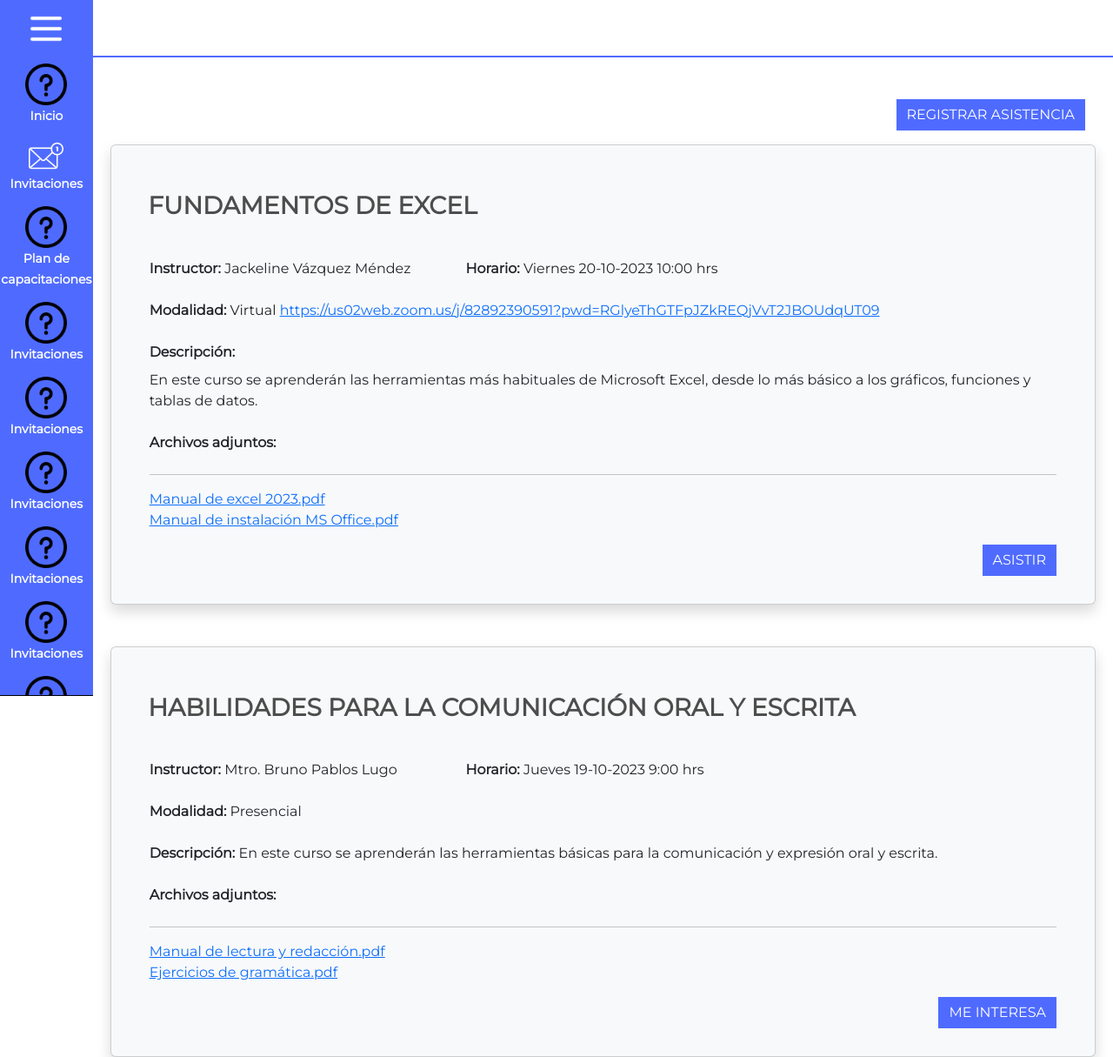
After one commit to Zharen03/SCA-ITESCA, a Django app: page /sca/show_invitations in a window 1280 px wide. The commit adds this page. Shown: the whole page at 87% size. Run offline with Django 4.2, Linux system fonts and the light colour scheme.

Commit message:
Feature: show invitations display, needs request c

```diff
--- a/sca_itesca/scaItescaApp/static/CSS/general.css
+++ b/sca_itesca/scaItescaApp/static/CSS/general.css
@@ -5,7 +5,9 @@ Prioridad:
     elemento
   */
 
+
 /*AJUSTES A LA PANTALLA GENERAL*/
+
 body {
     background-color: white;
     font-family: 'Montserrat', sans-serif;
@@ -16,7 +18,9 @@ Prioridad:
     color: #4D4D4D;
 }
 
+
 /*BOTÓN GENÉRICO AZUL*/
+
 #button_registrar {
     background-color: #4F6BFF;
     color: white;
@@ -62,7 +66,54 @@ Prioridad:
     background-color: #1734CB;
 }
 
+#button_assist {
+    background-color: #4F6BFF;
+    color: white;
+    border: none;
+    border-radius: 0%;
+}
+
+#button_assist:hover {
+    background-color: #1734CB;
+}
+
+#button_assist:active {
+    background-color: #1734CB;
+}
+
+#button_interested {
+    background-color: #4F6BFF;
+    color: white;
+    border: none;
+    border-radius: 0%;
+}
+
+#button_interested:hover {
+    background-color: #1734CB;
+}
+
+#button_interested:active {
+    background-color: #1734CB;
+}
+
+#button_register_attendance {
+    background-color: #4F6BFF;
+    color: white;
+    border: none;
+    border-radius: 0%;
+}
+
+#button_register_attendance:hover {
+    background-color: #1734CB;
+}
+
+#button_register_attendance:active {
+    background-color: #1734CB;
+}
+
+
 /*BOTÓN GENÉRICO ROJO*/
+
 #button_cancelar {
     background-color: #FF5555;
     color: white;
@@ -78,7 +129,9 @@ Prioridad:
     background-color: #DD2A2A;
 }
 
+
 /*INPUT*/
+
 .form-control {
     box-sizing: border-box;
     border: 2px solid #4F6BFF;
@@ -88,7 +141,9 @@ Prioridad:
     outline: none;
 }
 
+
 /*SELECT*/
+
 .form-select {
     box-sizing: border-box;
     border: 2px solid #4F6BFF;
--- /dev/null
+++ b/sca_itesca/scaItescaApp/templates/show_invitations.html
@@ -0,0 +1,169 @@
+{% extends 'menu.html' %}
+
+
+{% block title %}Invitaciones{% endblock %}
+{% block css_links %}
+<link rel="stylesheet" href="..\static\CSS\general.css">
+<link rel="preconnect" href="https://fonts.googleapis.com/">
+<link rel="preconnect" href="https://fonts.gstatic.com/" crossorigin>
+<link href="https://fonts.googleapis.com/css2?family=Montserrat&display=swap" rel="stylesheet">
+{% endblock %}
+
+{% block content%}
+<div class="col-12 mb-3" style="align-items: end;">
+    <div class="container-fluid" style="display: flex; justify-content: right; ">
+        <button id="button_register_attendance" type="button" class="btn">REGISTRAR ASISTENCIA</button>
+    </div>
+</div>
+
+<div class="card shadow p-3  bg-body-tertiary rounded mb-5">
+    <!-- CAPACITACIÓN OBLIGATORIA -->
+    <!-- NOMBRE DE CAPACITACIÓN -->
+    <div class="card-body">
+        <div class="row">
+            <div class="col">
+                <h3 style="margin-bottom: 4%; margin-top: 2%; margin-left: 1%;"> <strong>FUNDAMENTOS DE EXCEL </strong></h3>
+            </div>
+
+        </div>
+        <div class="row">
+            <!-- r2 NOMBRE DEL INSTRUCTOR | HORARIO |  MODALIDAD -->
+            <div class="col-md-4 col-12">
+                <div class="mb-3 container">
+                    <label class="form-label"><strong>Instructor: </strong></label>
+                    <label class="form-label">Jackeline Vázquez Méndez</label>
+
+                </div>
+            </div>
+
+            <div class="col-md-4 col-12">
+                <div class="mb-3 container">
+                    <label class="form-label"><strong>Horario: </strong></label>
+                    <label class="form-label">Viernes 20-10-2023 10:00 hrs</label>
+
+                </div>
+            </div>
+
+
+
+        </div>
+
+        <div class="row">
+            <div class="col-12">
+                <div class="mb-3 container">
+                    <label class="form-label"><strong>Modalidad: </strong></label>
+                    <label class="form-label">Virtual</label>
+                    <a href="#">https://us02web.zoom.us/j/82892390591?pwd=RGlyeThGTFpJZkREQjVvT2JBOUdqUT09</a>
+
+                </div>
+            </div>
+        </div>
+        <div class="row">
+            <!-- r2 DESCRIPCIÓN DE LA CAPACITACIÓN -->
+            <div class="col-md-12 col-12">
+                <div class="mb-3 container">
+                    <label class="form-label"><strong>Descripción: </strong></label>
+                    <label class="form-label">En este curso se aprenderán las herramientas más habituales de Microsoft Excel, desde lo más básico a los gráficos, funciones y tablas de datos.</label>
+
+                </div>
+            </div>
+        </div>
+
+        <div class="row">
+            <!-- r3 ARCHIVOS ADJUNTOS LABEL -->
+            <div class="col-12">
+                <div class="mb-3 container">
+                    <label for="input_position" class="form-label"> <strong>Archivos adjuntos: </strong></label>
+                    <hr>
+                    <a href="#">Manual de excel 2023.pdf</a> <br>
+                    <a href="#">Manual de instalación MS Office.pdf</a>
+                </div>
+            </div>
+        </div>
+        <!-- ROW 4 PARA BOTONES DE ASISTIR / ME INTERESA-->
+        <div class="row d-flex flex-column">
+            <div class="col-12">
+                <div class="container-fluid" style="display: flex; justify-content: right; ">
+                    <button id="button_assist" type="button" class="btn">ASISTIR</button>
+                </div>
+            </div>
+        </div>
+    </div>
+</div>
+
+<!-- CAPACITACIÓN OPCIONAL -->
+<div class="card shadow p-3  bg-body-tertiary rounded">
+    <!-- NOMBRE DE CAPACITACIÓN -->
+    <div class="card-body">
+        <div class="row">
+            <div class="col">
+                <h3 style="margin-bottom: 4%; margin-top: 2%; margin-left: 1%;"> <strong>HABILIDADES PARA LA COMUNICACIÓN ORAL Y ESCRITA </strong></h3>
+            </div>
+
+        </div>
+        <div class="row">
+            <!-- r2 NOMBRE DEL INSTRUCTOR | HORARIO |  MODALIDAD -->
+            <div class="col-md-4 col-12">
+                <div class="mb-3 container">
+                    <label class="form-label"><strong>Instructor: </strong></label>
+                    <label class="form-label">Mtro. Bruno Pablos Lugo</label>
+
+                </div>
+            </div>
+
+            <div class="col-md-4 col-12">
+                <div class="mb-3 container">
+                    <label class="form-label"><strong>Horario: </strong></label>
+                    <label class="form-label">Jueves 19-10-2023 9:00 hrs</label>
+
+                </div>
+            </div>
+
+
+
+        </div>
+
+        <div class="row">
+            <div class="col-12">
+                <div class="mb-3 container">
+                    <label class="form-label"><strong>Modalidad: </strong></label>
+                    <label class="form-label">Presencial</label>
+
+
+                </div>
+            </div>
+        </div>
+        <div class="row">
+            <!-- r2 DESCRIPCIÓN DE LA CAPACITACIÓN -->
+            <div class="col-md-12 col-12">
+                <div class="mb-3 container">
+                    <label class="form-label"><strong>Descripción: </strong></label>
+                    <label class="form-label">En este curso se aprenderán las herramientas básicas para la comunicación y expresión oral y escrita.</label>
+
+                </div>
+            </div>
+        </div>
+
+        <div class="row">
+            <!-- r3 ARCHIVOS ADJUNTOS LABEL -->
+            <div class="col-12">
+                <div class="mb-3 container">
+                    <label for="input_position" class="form-label"> <strong>Archivos adjuntos: </strong></label>
+                    <hr>
+                    <a href="#">Manual de lectura y redacción.pdf</a> <br>
+                    <a href="#">Ejercicios de gramática.pdf</a>
+                </div>
+            </div>
+        </div>
+        <!-- ROW 4 PARA BOTONES DE ASISTIR / ME INTERESA-->
+        <div class="row d-flex flex-column">
+            <div class="col-12">
+                <div class="container-fluid" style="display: flex; justify-content: right; ">
+                    <button id="button_interested" type="button" class="btn">ME INTERESA</button>
+                </div>
+            </div>
+        </div>
+    </div>
+</div>
+
+{% endblock%}
```
Also changed, not shown: sca_itesca/scaItescaApp/templates/needs_request.html (+6 -3 lines). Lines whose indentation alone changed are shown as unchanged.
